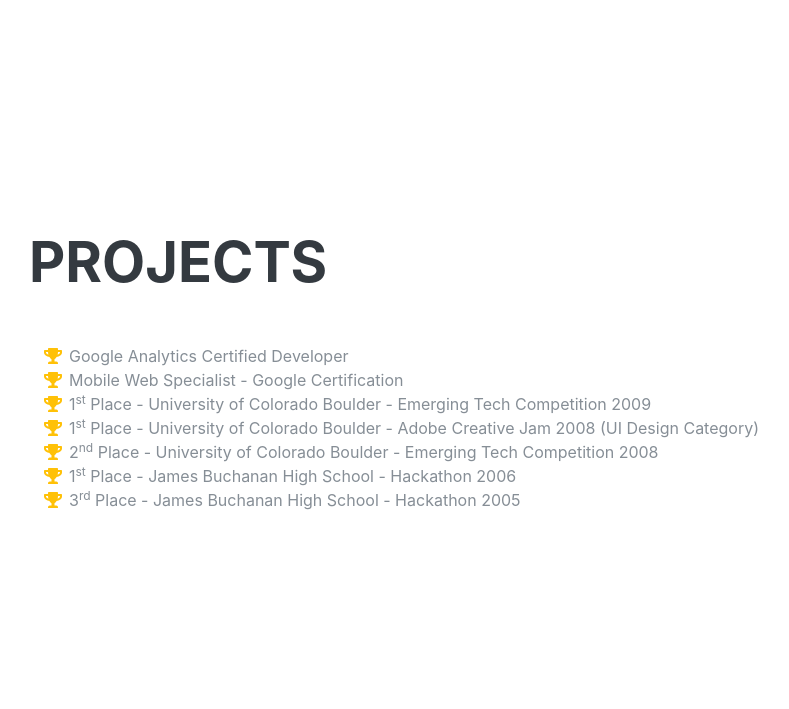
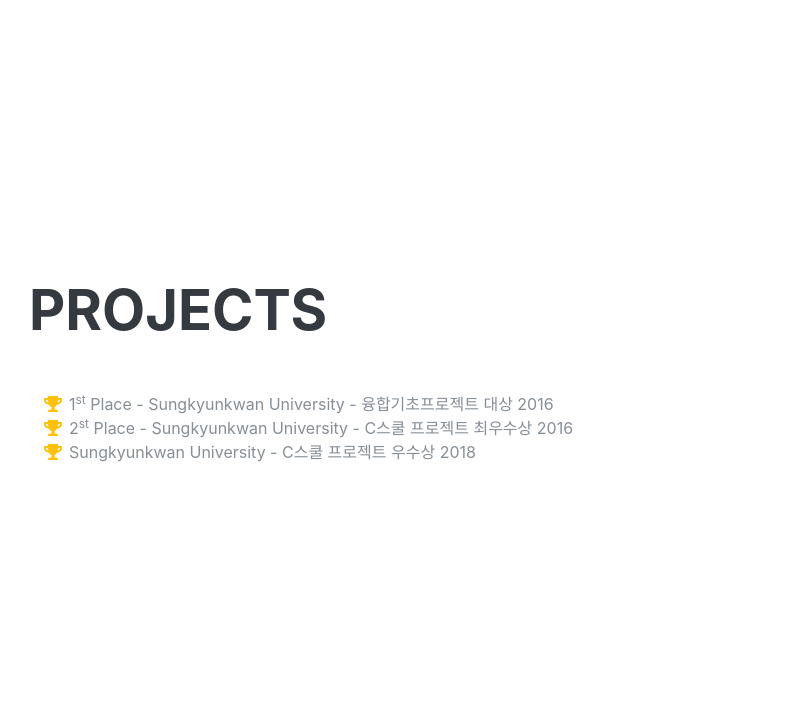
Before and after one commit to jaepil-choi/portfolio, a Django app: page / in a window 1280 px wide. Shown: the part 3293-4002 px from the top of the page, without its empty margins (291-1080 px from the left). Run offline with Django 3.2, Linux system fonts and the light colour scheme; some libraries are stand-ins or nearby versions; some web fonts are replaced.

Commit message:
hotfix: Replace misleading projects award content on home.html

```diff
--- a/portfolio/resume/templates/resume/home.html
+++ b/portfolio/resume/templates/resume/home.html
@@ -138,30 +138,15 @@
         <ul class="fa-ul mb-0">
           <li>
             <i class="fa-li fa fa-trophy text-warning"></i>
-            Google Analytics Certified Developer</li>
+            1<sup>st</sup>
+            Place - Sungkyunkwan University - 융합기초프로젝트 대상 2016</li>
           <li>
             <i class="fa-li fa fa-trophy text-warning"></i>
-            Mobile Web Specialist - Google Certification</li>
+            2<sup>st</sup>
+            Place - Sungkyunkwan University - C스쿨 프로젝트 최우수상 2016</li>
           <li>
             <i class="fa-li fa fa-trophy text-warning"></i>
-            1<sup>st</sup>
-            Place - University of Colorado Boulder - Emerging Tech Competition 2009</li>
-          <li>
-            <i class="fa-li fa fa-trophy text-warning"></i>
-            1<sup>st</sup>
-            Place - University of Colorado Boulder - Adobe Creative Jam 2008 (UI Design Category)</li>
-          <li>
-            <i class="fa-li fa fa-trophy text-warning"></i>
-            2<sup>nd</sup>
-            Place - University of Colorado Boulder - Emerging Tech Competition 2008</li>
-          <li>
-            <i class="fa-li fa fa-trophy text-warning"></i>
-            1<sup>st</sup>
-            Place - James Buchanan High School - Hackathon 2006</li>
-          <li>
-            <i class="fa-li fa fa-trophy text-warning"></i>
-            3<sup>rd</sup>
-            Place - James Buchanan High School - Hackathon 2005</li>
+            Sungkyunkwan University - C스쿨 프로젝트 우수상 2018</li>
         </ul>
       </div>
     </section>
```
